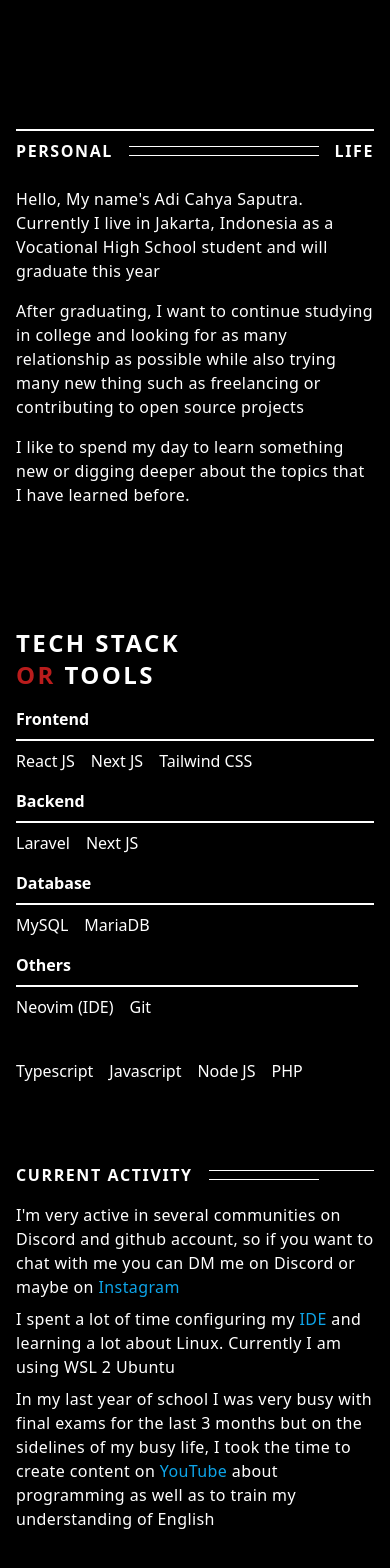
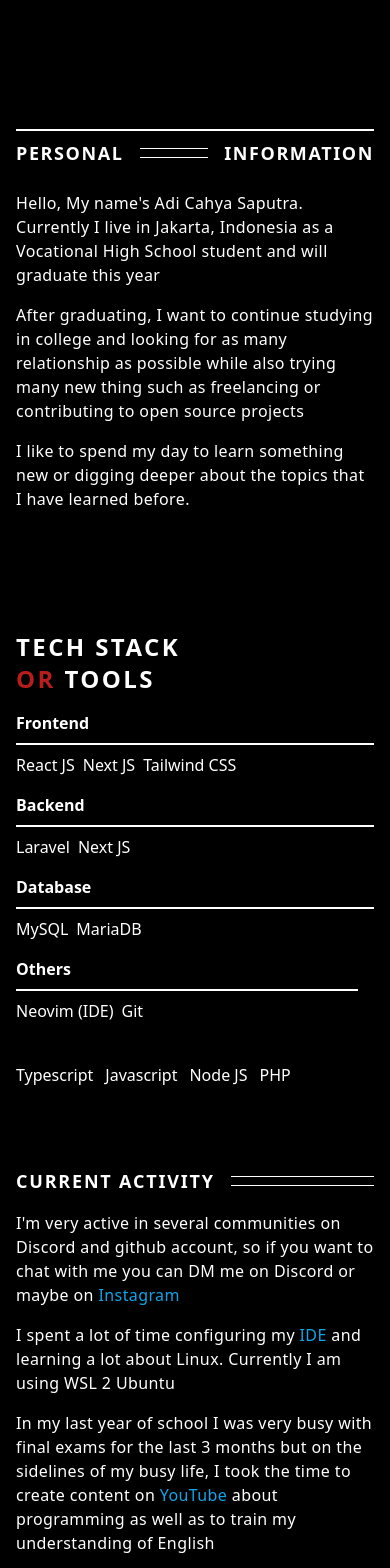
Before and after one commit to AdiCahyaSaputra/personal-website, a Next.js app: page / in a window 390 px wide. Shown: the part 780-2348 px from the top of the page. Built offline with nearby package versions, Linux system fonts and the light colour scheme.

Commit message:
style(index): font size and add some nbsp

```diff
--- a/components/section/AboutSection.tsx
+++ b/components/section/AboutSection.tsx
@@ -7,14 +7,14 @@
       <Container className={container({ size: "large" })}>
 
         <div className='border-t-2 space-x-4 font-semibold py-2 flex justify-between items-center uppercase tracking-widest border-white'>
-          <p>Personal</p>
+          <p className='text-lg'>Personal</p>
 
           <div className='w-full space-y-2'>
             <div className='w-full bg-white h-px' />
             <div className='w-full bg-white h-px' />
           </div>
 
-          <p>Life</p>
+          <p className='text-lg'>Information</p>
         </div>
 
         <div className='grid grid-cols-12 gap-x-6 mt-4 gap-y-4'>
--- a/components/section/CurrentActivitySection.tsx
+++ b/components/section/CurrentActivitySection.tsx
@@ -8,15 +8,15 @@
 
         <div className='flex items-center space-x-4'>
 
-          <h1 className='font-bold uppercase tracking-widest'>Current&nbsp;Activity</h1>
+          <h1 className='font-bold uppercase tracking-widest text-lg'>Current&nbsp;Activity</h1>
           <div className='w-full space-y-2'>
-            <div className='h-px w-full bg-white' />
-            <div className='h-px w-2/3 bg-white' />
+            <div className='h-px w-full md:w-1/5 bg-white' />
+            <div className='h-px w-full md:w-1/3 bg-white' />
           </div>
 
         </div>
 
-        <div className='py-4 tracking-wide md:w-2/3 w-full space-y-2'>
+        <div className='py-4 tracking-wide md:w-2/3 w-full space-y-4'>
           <p>I&apos;m very active in several communities on Discord and github account, so if you want to chat with me you can DM me on Discord or maybe on <a href='https://www.instagram.com/adi.tsx' className='text-sky-500 hover:underline'>Instagram</a></p>
           <p>I spent a lot of time configuring my <a href='https://github.com/AdiCahyaSaputra/my-neovim-setup' className='text-sky-500 hover:underline'>IDE</a> and learning a lot about Linux. Currently I am using WSL 2 Ubuntu</p>
           <p>In my last year of school I was very busy with final exams for the last 3 months but on the sidelines of my busy life, I took the time to create content on <a href='https://www.youtube.com/@adics' className='text-sky-500 hover:underline'>YouTube</a> about programming as well as to train my understanding of English</p>
--- a/components/section/SkillSection.tsx
+++ b/components/section/SkillSection.tsx
@@ -17,18 +17,18 @@
 
             <div>
               <h1 className='font-bold pb-2 border-b-2 border-white md:w-max'>Frontend</h1>
-              <ul className='flex items-center space-x-4 mt-2'>
-                <li className='hover:text-sky-500'>React JS</li>
-                <li>Next JS</li>
-                <li className='hover:text-cyan-500'>Tailwind CSS</li>
+              <ul className='flex items-center space-x-2 mt-2'>
+                <li className='hover:text-sky-500'>React&nbsp;JS</li>
+                <li>Next&nbsp;JS</li>
+                <li className='hover:text-cyan-500'>Tailwind&nbsp;CSS</li>
               </ul>
             </div>
 
             <div className='md:pl-4'>
               <h1 className='font-bold pb-2 border-b-2 border-white md:w-max'>Backend</h1>
-              <ul className='flex items-center space-x-4 mt-2'>
+              <ul className='flex items-center space-x-2 mt-2'>
                 <li className='hover:text-red-600'>Laravel</li>
-                <li>Next JS</li>
+                <li>Next&nbsp;JS</li>
               </ul>
             </div>
 
@@ -38,7 +38,7 @@
 
             <div>
               <h1 className='font-bold pb-2 border-b-2 border-white md:w-max'>Database</h1>
-              <ul className='flex items-center space-x-4 mt-2'>
+              <ul className='flex items-center space-x-2 mt-2'>
                 <li className='hover:text-blue-600'>MySQL</li>
                 <li className='hover:text-purple-500'>MariaDB</li>
               </ul>
@@ -46,8 +46,8 @@
 
             <div className='pr-4'>
               <h1 className='font-bold pb-2 border-b-2 border-white md:w-max'>Others</h1>
-              <ul className='flex items-center space-x-4 mt-2'>
-                <li className='hover:text-green-600'>Neovim (IDE)</li>
+              <ul className='flex items-center space-x-2 mt-2'>
+                <li className='hover:text-green-600'>Neovim&nbsp;(IDE)</li>
                 <li className='hover:text-orange-600'>Git</li>
               </ul>
             </div>
@@ -56,10 +56,10 @@
 
         </div>
 
-        <ul className='flex space-x-4 md:justify-center items-center md:py-4 mt-10'>
+        <ul className='flex space-x-3 md:justify-center items-center md:py-4 mt-10'>
           <li className='hover:text-blue-500'>Typescript</li>
           <li className='hover:text-yellow-500'>Javascript</li>
-          <li className='hover:text-green-700'>Node JS</li>
+          <li className='hover:text-green-700'>Node&nbsp;JS</li>
           <li className='hover:text-purple-700'>PHP</li>
         </ul>
 
```
